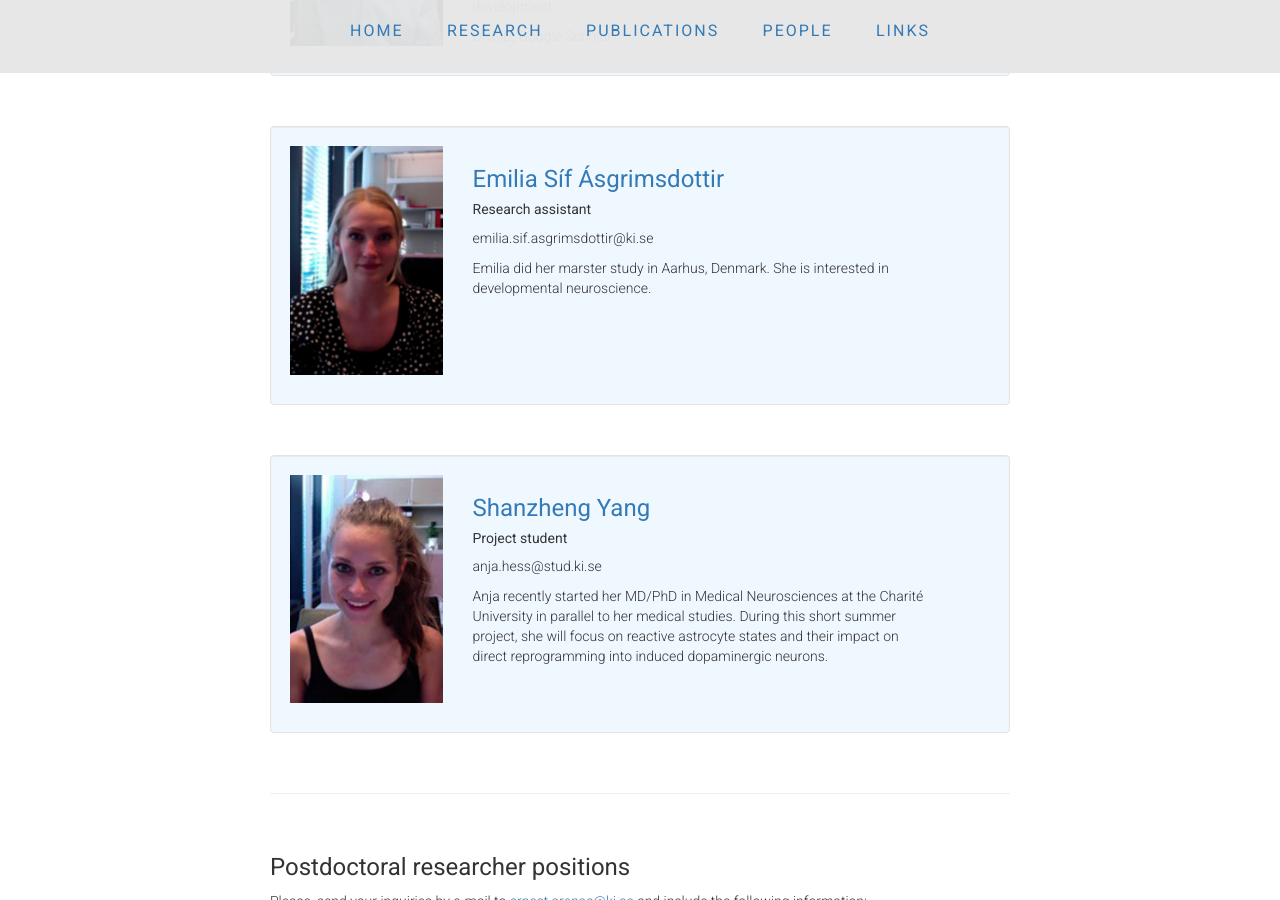
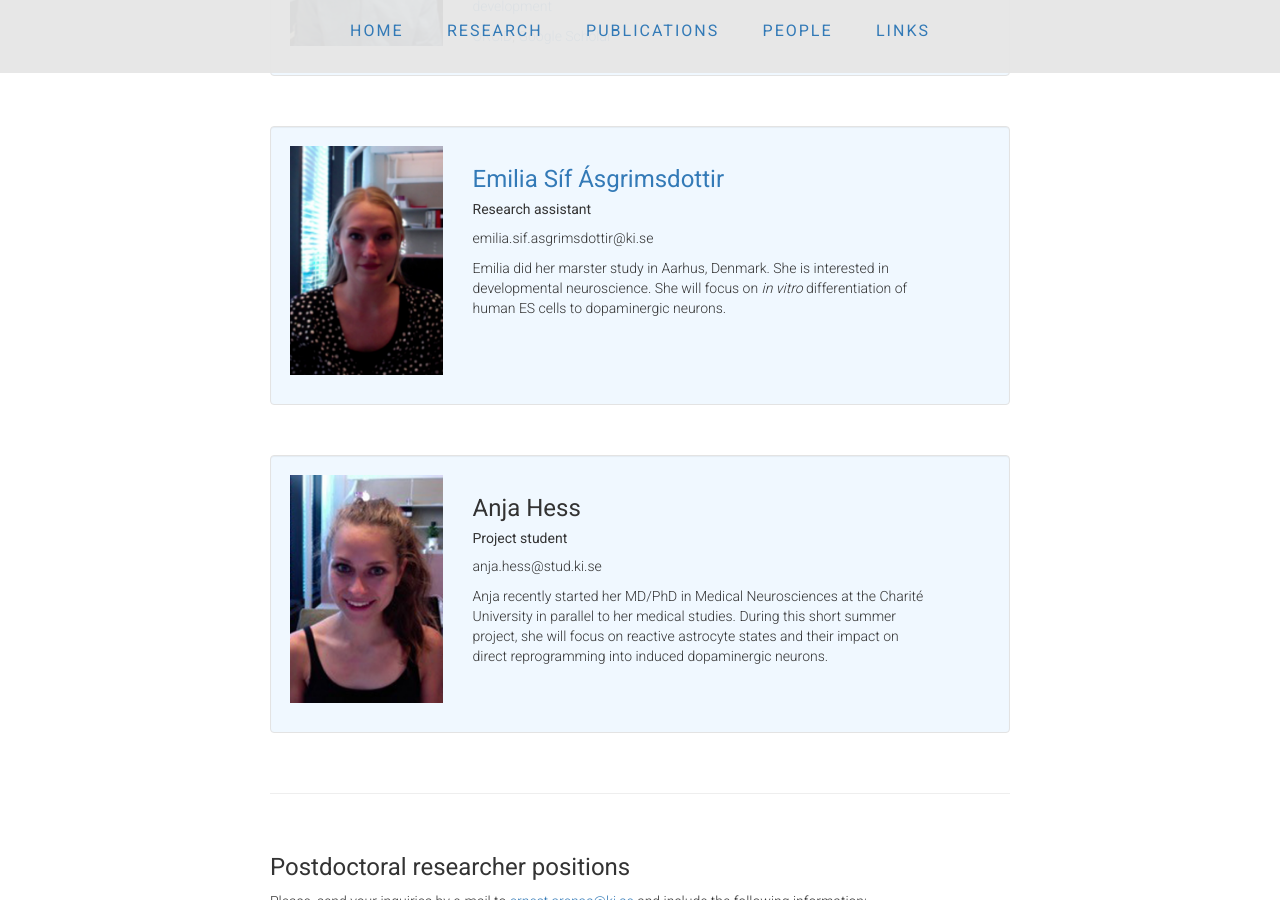
Before and after one commit to ArenasLab/arenaslab.github.io, a Jekyll site: the page people/index.html, which Jekyll copies as it is, in a window 1280 px wide and 900 px high, scrolled down 1248 px. Built offline with Jekyll 4.4.1, drawn with Linux system fonts in a browser that asks for light colours.

Commit message:
Update index.html

```diff
--- a/people/index.html
+++ b/people/index.html
@@ -154,7 +154,7 @@
                   <h3><a href="https://ki.se/people/emisif">Emilia Síf Ásgrimsdottir</a></h3>
                     <h5>Research assistant</h5>
                       <p>emilia.sif.asgrimsdottir@ki.se<br>
-	                <p> Emilia did her marster study in Aarhus, Denmark. She is interested in developmental neuroscience.</a></p>
+	                <p> Emilia did her marster study in Aarhus, Denmark. She is interested in developmental neuroscience. She will focus on <i>in vitro</i> differentiation of human ES cells to dopaminergic neurons.</a></p>
 
 
 	              </p>
@@ -175,7 +175,7 @@
                   <p><img src="../img/AH.jpg" class="img-responsive" width="300" height="450"/></p>
                 </div>
                 <div class=" col-sm-6  col-md-8 col-lg-8">
-                  <h3><a href="http://ki.se/people/shyang">Shanzheng Yang</a></h3>
+                  <h3>Anja Hess</a></h3>
                     <h5>Project student</h5>
                       <p>anja.hess@stud.ki.se<br>
 	                <p>Anja recently started her MD/PhD in Medical Neurosciences at the Charité University in parallel to her medical studies. During this short summer project, she will focus on reactive astrocyte states and their impact on direct reprogramming into induced dopaminergic neurons.</p>
```
